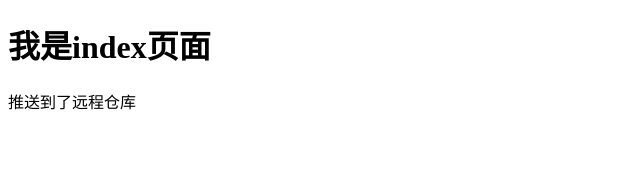
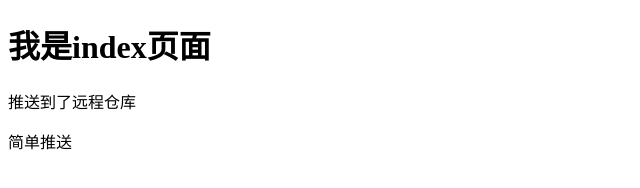
Before and after one commit to itmaoyelin/itmao-git, a plain HTML site: page index.html in a window 1280 px wide. Shown: the whole page, without its empty margins (0-640 px from the left). Drawn offline with Linux system fonts and the light colour scheme.

Commit message:
A程序员第三次提交

```diff
--- a/index.html
+++ b/index.html
@@ -11,6 +11,7 @@
 <body>
     <h1>我是index页面</h1>
     <p>推送到了远程仓库</p>
+    <p>简单推送</p>
 </body>
 
 </html>
```
